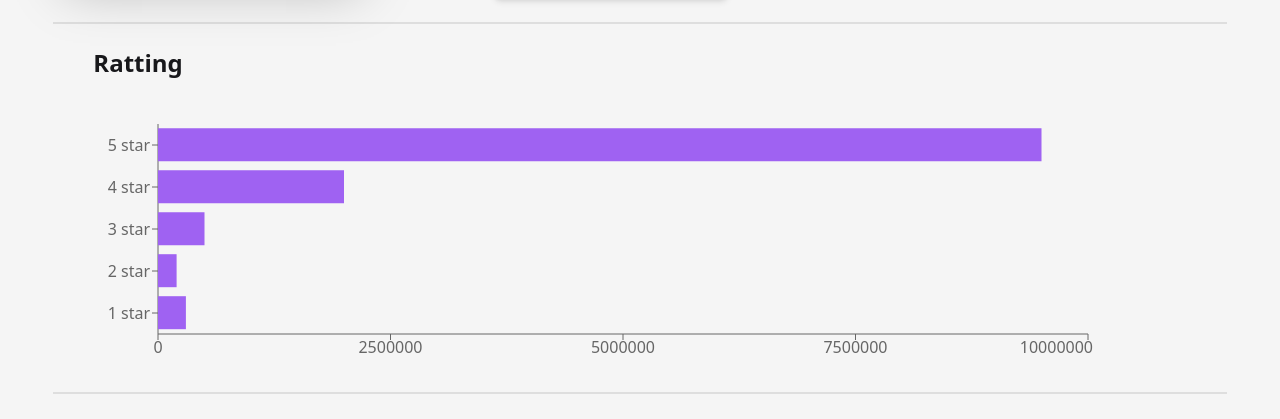
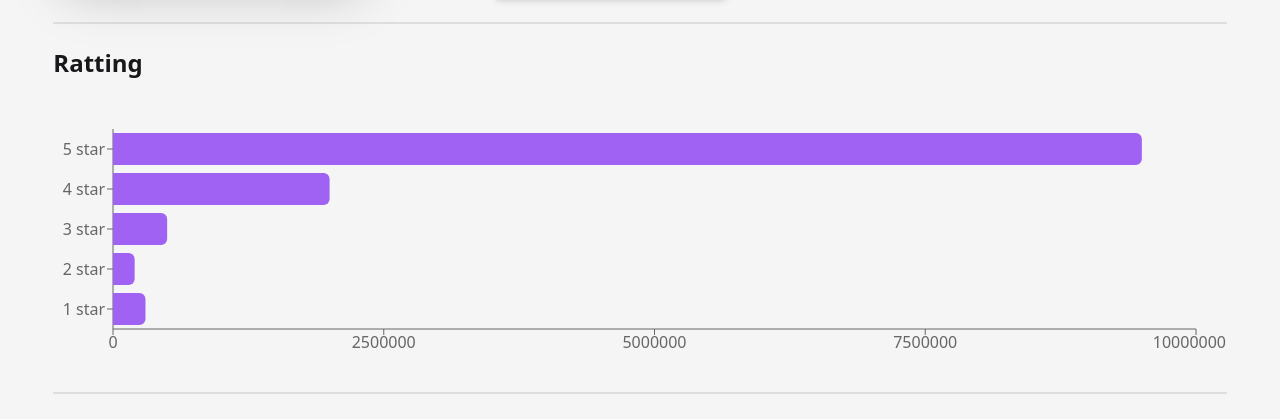
Before and after one commit to tahrimsakib/react-app-store, a React (Vite) app: page /app/appdetails/1 in a window 1280 px wide. Shown: the part 376-795 px from the top of the page. Built offline with nearby package versions, Linux system fonts and the light colour scheme.

Commit message:
resposive barchart

```diff
--- a/src/pages/Apps/AppDetails.jsx
+++ b/src/pages/Apps/AppDetails.jsx
@@ -2,7 +2,14 @@ import { Download, MessageSquareHeart, Star } from "lucide-react";
 import React from "react";
 import { Link, useLoaderData, useParams } from "react-router";
 import { addToStore } from "../../Utility/AddToLS";
-import { BarChart, Bar, XAxis, YAxis, Tooltip } from "recharts";
+import {
+  BarChart,
+  Bar,
+  XAxis,
+  YAxis,
+  Tooltip,
+  ResponsiveContainer,
+} from "recharts";
 
 const handleClick = (id) => {
   addToStore(id);
@@ -84,14 +91,26 @@ const AppDetails = () => {
           </div>
         </div>
         <div className="divider"></div>
-        <div className="px-10">
+        <div className=" ">
           <h1 className="text-2xl font-semibold mb-10">Ratting</h1>
-          <BarChart width={1000} height={250} data={ratings} layout="vertical">
-            <XAxis type="number" />
-            <YAxis dataKey="name" type="category" reversed />
-            <Tooltip />
-            <Bar dataKey="count" fill="rgba(159,98,242,1)" />
-          </BarChart>
+          <div className="w-full h-[250px]">
+            <ResponsiveContainer width="100%" height="100%">
+              <BarChart
+                data={ratings}
+                layout="vertical"
+                margin={{ top: 10, right: 30, left: 0, bottom: 10 }}
+              >
+                <XAxis type="number" />
+                <YAxis dataKey="name" type="category" reversed />
+                <Tooltip />
+                <Bar
+                  dataKey="count"
+                  fill="rgba(159,98,242,1)"
+                  radius={[0, 6, 6, 0]}
+                />
+              </BarChart>
+            </ResponsiveContainer>
+          </div>
         </div>
 
         <div className="divider"></div>
```
